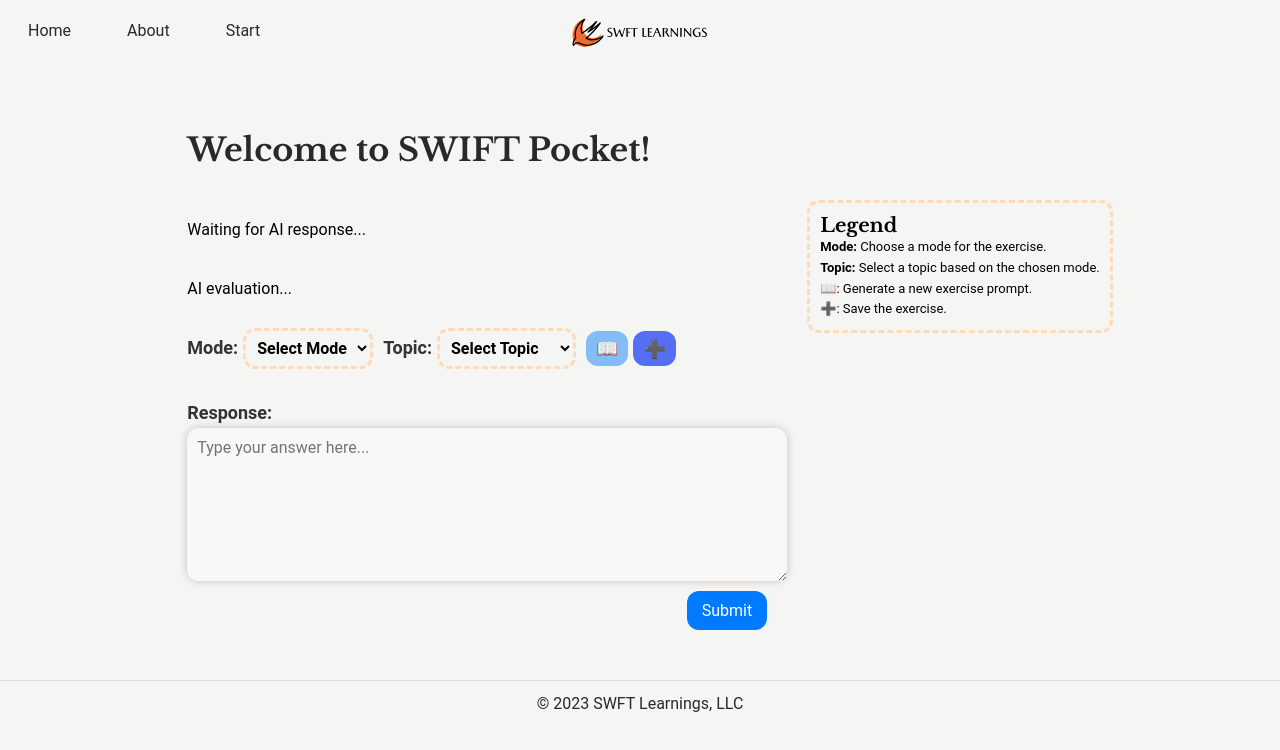
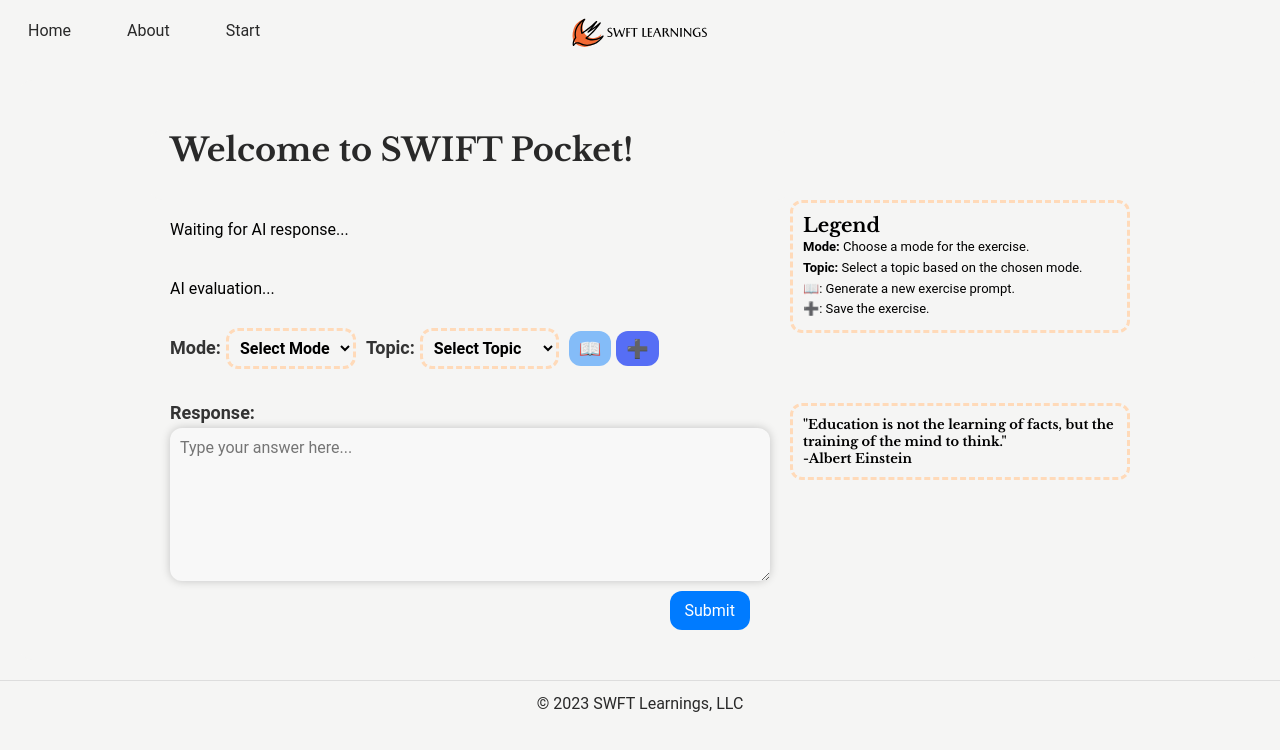
Before and after one commit to GPVcode/SWFTL-project, a React (Create React App) app in the folder client/: page /interface in a window 1280 px wide. Shown: the top 750 px of the page. Built offline with nearby package versions, Linux system fonts and the light colour scheme; a web font is replaced by a local one.

Commit message:
updated links

```diff
--- a/client/src/CSS/Select.css
+++ b/client/src/CSS/Select.css
@@ -205,14 +205,20 @@
   max-width: 800px;
 }
 .legend{
-  /* max-width: 200px; */
   border: #FFDAB9;
   border-style: dashed;
   border-radius: 12px;
   padding: 10px;
   margin-top: 70px;
+  font-size: small;
 }
-.content .legend{
+.quote{
+  max-width: 340px;
+  border: #FFDAB9;
+  border-style: dashed;
+  border-radius: 12px;
+  padding: 10px;
+  margin-top: 70px;
   font-size: small;
 }
 /* Media query for mobile */
--- a/client/src/components/Exercises/ExerciseList.jsx
+++ b/client/src/components/Exercises/ExerciseList.jsx
@@ -11,14 +11,12 @@ const ExerciseList = () => {
     const dispatch = useDispatch();
     const savedExercises = useSelector(selectSavedExercises);
 
-    console.log("Saved Exercises: ", savedExercises)
-
     const [ selectedExercises, setSelectedExercises ] = useState([]);
 
     useEffect(() => {
         const fetchSavedExercises = async () => {
             try{
-                const response = await fetch('http://localhost:3333/api/exercises');
+                const response = await fetch('https://swift-learnings.onrender.com/api/exercises');
                 if(response.ok){
                     const data = await response.json();
                     dispatch(setSavedExercises(data));
@@ -78,7 +76,7 @@ const ExerciseList = () => {
           const exerciseIdsToDelete = selectedExercises.map(exercise => exercise._id);
 
           try {
-              const response = await fetch('http://localhost:3333/api/exercises', {
+              const response = await fetch('https://swift-learnings.onrender.com/api/exercises', {
                   method: 'DELETE',
                   headers: {
                       'Content-Type': 'application/json',
@@ -151,7 +149,6 @@ const ExerciseList = () => {
                           } else {
                             truncatedText = exerciseText.substring(0, 50);
                           }
-                          // console.log("truncated Text: ", truncatedText)
                           return truncatedText
                         })()}
                       </p>
--- a/client/src/components/Interface/Interface.jsx
+++ b/client/src/components/Interface/Interface.jsx
@@ -1,7 +1,6 @@
 import React, { useState } from 'react';
 import '../../CSS/Select.css'; // Import your custom CSS for styling
 import { useDispatch, useSelector } from 'react-redux';
-import { Link } from 'react-router-dom';
 import {
     setResponse,
     setAiEvaluation,
@@ -38,7 +37,7 @@ const Interface = () => {
             dispatch(setAiEvaluation(''));
 
             try {
-                const openAIResponse = await fetch(`http://localhost:3333/api/generate-prompt`, {
+                const openAIResponse = await fetch(`https://swift-learnings.onrender.com/api/generate-prompt`, {
                     method: 'POST',
                     headers: {
                         'Content-Type': 'application/json',
@@ -69,7 +68,7 @@ const Interface = () => {
     const handleUserAnswerSubmit = async () => {
         setIsLoading(true);
         try{
-            const openAIResponse = await fetch(`http://localhost:3333/api/generate-prompt`, {
+            const openAIResponse = await fetch(`https://swift-learnings.onrender.com/api/generate-prompt`, {
                 method: 'POST',
                 headers: {
                     'Content-Type': 'application/json',
@@ -93,7 +92,7 @@ const Interface = () => {
     const handleSave = async () => {
         try {
             if(aiEvaluation){
-                const saveResponse = await fetch(`http://localhost:3333/api/save-excercise`, {
+                const saveResponse = await fetch(`https://swift-learnings.onrender.com/api/save-excercise`, {
                     method: 'POST',
                     headers: {
                         'Content-Type': 'application/json',
@@ -246,6 +245,7 @@ const Interface = () => {
                 </div>
             </div>
 
+            <div className="side">
             <div className="legend">
                         <h2>Legend</h2>
                         <p>
@@ -261,6 +261,13 @@ const Interface = () => {
                         ➕: Save the exercise.
                         </p>
             </div>
+            <div className="quote">
+                <h4>
+                "Education is not the learning of facts, but the training of the mind to think." <br/>-Albert Einstein
+                </h4>
+
+            </div>
+            </div>
 
         </div>
 
```
Also changed, not shown: 1 other file (tests, documents, lock files or other folders).
